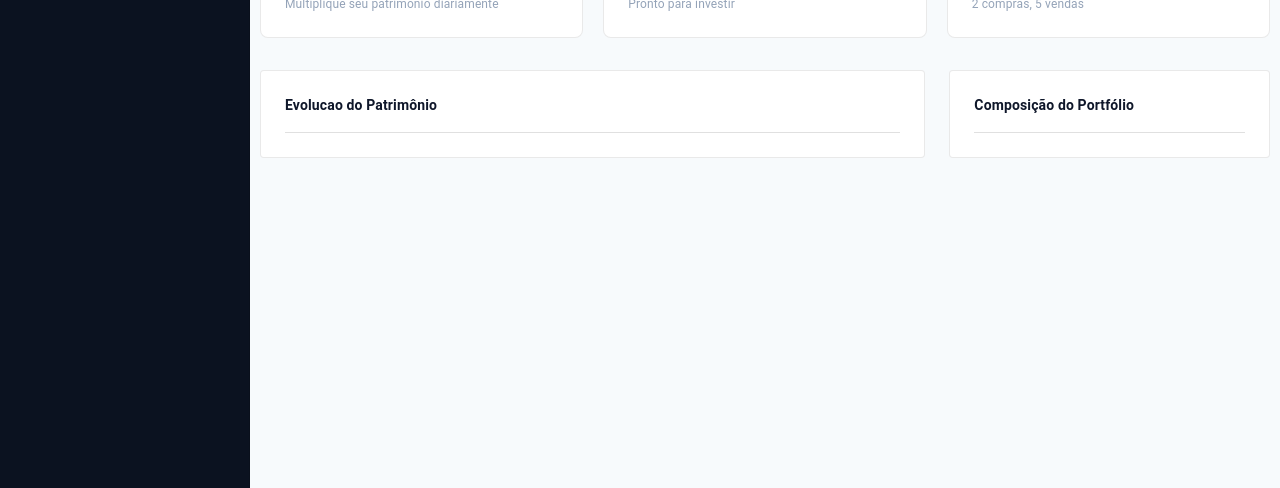
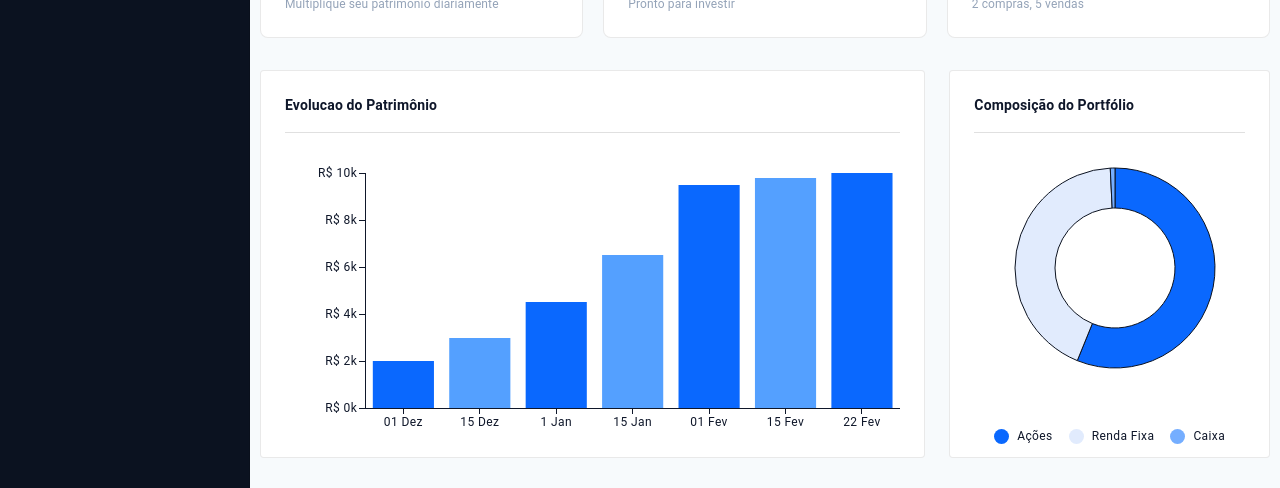
Before and after one commit to RenatoAlbuquerque/coodesh-flowa, a React (Vite) app: page / in a window 1280 px wide. Shown: the part 309-797 px from the top of the page. Built offline with nearby package versions, Linux system fonts and the light colour scheme; data requests are answered from the project's data file.

Commit message:
feat: implement charts in dashboard page

```diff
--- a/db.json
+++ b/db.json
@@ -6,6 +6,22 @@
     "rentabilidade_mes": 150.5,
     "variacao_diaria_percent": 1.2,
     "evolucao_patrimonial": [
+      {
+        "data": "01 Dez",
+        "valor": 2000
+      },
+      {
+        "data": "15 Dez",
+        "valor": 3000
+      },
+      {
+        "data": "1 Jan",
+        "valor": 4500
+      },
+      {
+        "data": "15 Jan",
+        "valor": 6500
+      },
       {
         "data": "01 Fev",
         "valor": 9500
--- a/package.json
+++ b/package.json
@@ -28,6 +28,7 @@
     "@mui/icons-material": "^7.3.8",
     "@mui/lab": "^7.0.1-beta.22",
     "@mui/material": "^7.3.8",
+    "@mui/x-charts": "^8.27.0",
     "@mui/x-data-grid": "^8.27.1",
     "@mui/x-date-pickers": "^8.27.2",
     "@tanstack/react-router": "^1.161.3",
--- /dev/null
+++ b/src/features/dashboard/DashboardGraphics/ChartBarPortfolio.tsx
@@ -0,0 +1,93 @@
+import { useMemo } from 'react';
+import { BarChart } from '@mui/x-charts/BarChart';
+import { Route } from '../../../routes';
+import { formatCurrency } from '../../../utils/formatNumber';
+import type { DatasetElementType } from '@mui/x-charts/internals';
+import type { IEvolutionPortfolio } from '../../../@types/portfolio';
+
+const COLOR_A = '#0A68FE';
+const COLOR_B = '#54a0ff';
+
+const CHART_SX = {
+  '& .MuiBarElement-root:nth-of-type(even)': {
+    fill: COLOR_B,
+  },
+  '& .MuiBarElement-root:nth-of-type(odd)': {
+    fill: COLOR_A,
+  },
+};
+
+export const ChartBarPortfolio = () => {
+  const { stats } = Route.useLoaderData();
+
+  const chartData: IEvolutionPortfolio[] = useMemo(
+    () => stats?.evolucao_patrimonial || [],
+    [stats],
+  );
+
+  const xAxisConfig = useMemo(
+    () => [
+      {
+        dataKey: 'data' as const,
+        scaleType: 'band' as const,
+        tickPlacement: 'middle' as const,
+        tickLabelPlacement: 'middle' as const,
+      },
+    ],
+    [],
+  );
+
+  const yAxisConfig = useMemo(
+    () => [
+      {
+        width: 80,
+        valueFormatter: (value: number) => `R$ ${value / 1000}k`,
+      },
+    ],
+    [],
+  );
+
+  const seriesConfig = useMemo(
+    () => [
+      {
+        dataKey: 'valor',
+        valueFormatter: (val: number | null) =>
+          val ? formatCurrency(val) : 'R$ 0,00',
+        color: COLOR_A,
+      },
+    ],
+    [],
+  );
+
+  const slotProps = useMemo(
+    () => ({
+      tooltip: {
+        sx: {
+          '& .MuiChartsTooltip-paper': {
+            backgroundColor: '#ffffff',
+            color: '#000000',
+            borderRadius: '8px',
+            border: '1px solid #334155',
+            boxShadow: '0 4px 6px -1px rgb(0 0 0 / 0.1)',
+          },
+        },
+      },
+    }),
+    [],
+  );
+
+  return (
+    <div style={{ width: '100%' }}>
+      <BarChart
+        dataset={chartData as unknown as DatasetElementType<unknown>[]}
+        xAxis={xAxisConfig}
+        yAxis={yAxisConfig}
+        series={seriesConfig}
+        sx={CHART_SX}
+        slotProps={slotProps}
+        height={300}
+        margin={{ left: 0, right: 0, top: 40, bottom: 0 }}
+      />
+    </div>
+  );
+};
--- /dev/null
+++ b/src/features/dashboard/DashboardGraphics/ChartDonutPortfolio.tsx
@@ -0,0 +1,88 @@
+import { useMemo } from 'react'; // Importante para performance
+import { PieChart } from '@mui/x-charts/PieChart';
+import { Route } from '../../../routes';
+import { formatCurrency } from '../../../utils/formatNumber';
+
+const COLORS = ['#0A68FE', '#E1EBFD', '#75aeff'];
+
+const CHART_SX = {
+  '& .MuiPieArc-root:hover': {
+    fill: '#555',
+    cursor: 'pointer',
+  },
+};
+
+export const ChartDonutPortfolio = () => {
+  const { allocation } = Route.useLoaderData();
+
+  const data = useMemo(
+    () => [
+      { label: 'Ações', value: allocation['Ações'], color: COLORS[0] },
+      {
+        label: 'Renda Fixa',
+        value: allocation['Renda Fixa'],
+        color: COLORS[1],
+      },
+      { label: 'Caixa', value: allocation['Caixa'], color: COLORS[2] },
+    ],
+    [allocation],
+  );
+
+  const slotProps = useMemo(
+    () => ({
+      legend: {
+        direction: 'horizontal' as const,
+        position: { vertical: 'bottom', horizontal: 'center' } as const,
+      },
+      tooltip: {
+        sx: {
+          '& .MuiChartsTooltip-paper': {
+            backgroundColor: '#ffffff',
+            borderRadius: '4px',
+            border: 'none',
+            boxShadow: '0px 4px 20px rgba(0, 0, 0, 0.2)',
+          },
+          '& .MuiChartsTooltip-label': {
+            color: '#FFF',
+            fontWeight: 'bold',
+          },
+          '& .MuiChartsTooltip-value': {
+            color: '#AAA',
+          },
+        },
+      },
+    }),
+    [],
+  );
+
+  return (
+    <div
+      style={{
+        height: '100%',
+        display: 'flex',
+        justifyContent: 'center',
+        alignItems: 'center',
+      }}
+    >
+      <PieChart
+        series={[
+          {
+            data,
+            innerRadius: 60,
+            outerRadius: 100,
+            paddingAngle: 0,
+            cornerRadius: 0,
+            cx: 150,
+            cy: 110,
+            faded: { innerRadius: 30, additionalRadius: -30, color: 'gray' },
+            valueFormatter: (item) => formatCurrency(item.value),
+          },
+        ]}
+        sx={CHART_SX}
+        width={300}
+        height={268}
+        slotProps={slotProps}
+      />
+    </div>
+  );
+};
--- a/src/features/dashboard/DashboardGraphics/index.tsx
+++ b/src/features/dashboard/DashboardGraphics/index.tsx
@@ -1,9 +1,11 @@
 import { Divider, Grid, Paper, Typography } from '@mui/material';
+import { ChartBarPortfolio } from './ChartBarPortfolio';
+import { ChartDonutPortfolio } from './ChartDonutPortfolio';
 
 export const DashboardGraphics = () => {
   return (
     <Grid container spacing={3} width="100%">
-      <Grid size={{ xs: 12, md: 8 }}>
+      <Grid size={{ xs: 12, lg: 8 }}>
         <Paper
           sx={{
             p: '24px',
@@ -16,21 +18,24 @@ export const DashboardGraphics = () => {
             Evolucao do Patrimônio
           </Typography>
           <Divider />
+          <ChartBarPortfolio />
         </Paper>
       </Grid>
-      <Grid size={{ xs: 12, md: 4 }}>
+      <Grid size={{ xs: 12, lg: 4 }}>
         <Paper
           sx={{
             p: '24px',
             backgroundColor: 'white',
             border: '1px solid #00000016',
             boxShadow: 'none',
+            height: '100%',
           }}
         >
           <Typography variant="body1" fontWeight={600} pb={2}>
             Composição do Portfólio
           </Typography>
           <Divider />
+          <ChartDonutPortfolio />
         </Paper>
       </Grid>
     </Grid>
```
Also changed, not shown: src/@types/portfolio.ts (+6 -1 lines), 1 other file (tests, documents, lock files or other folders).
